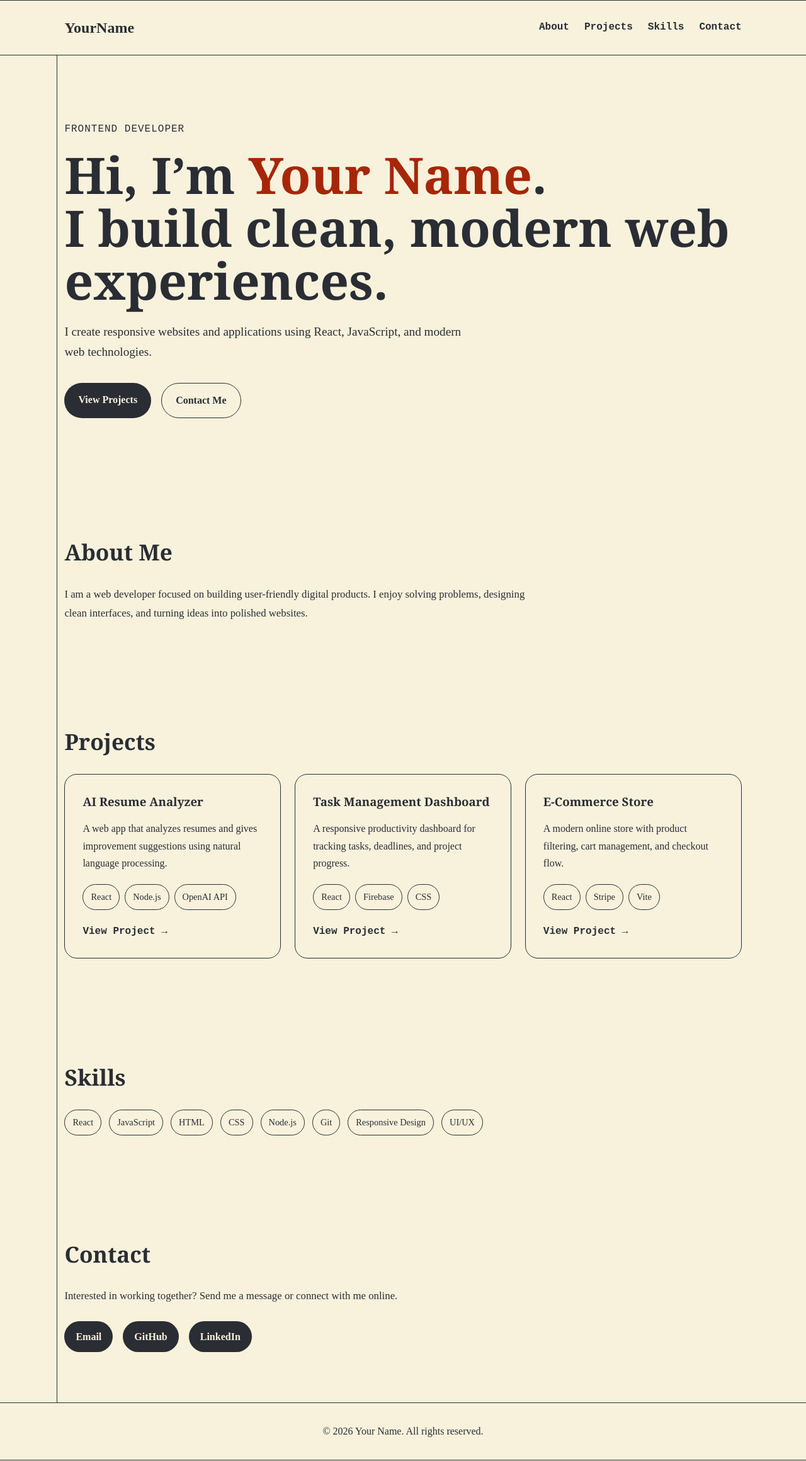
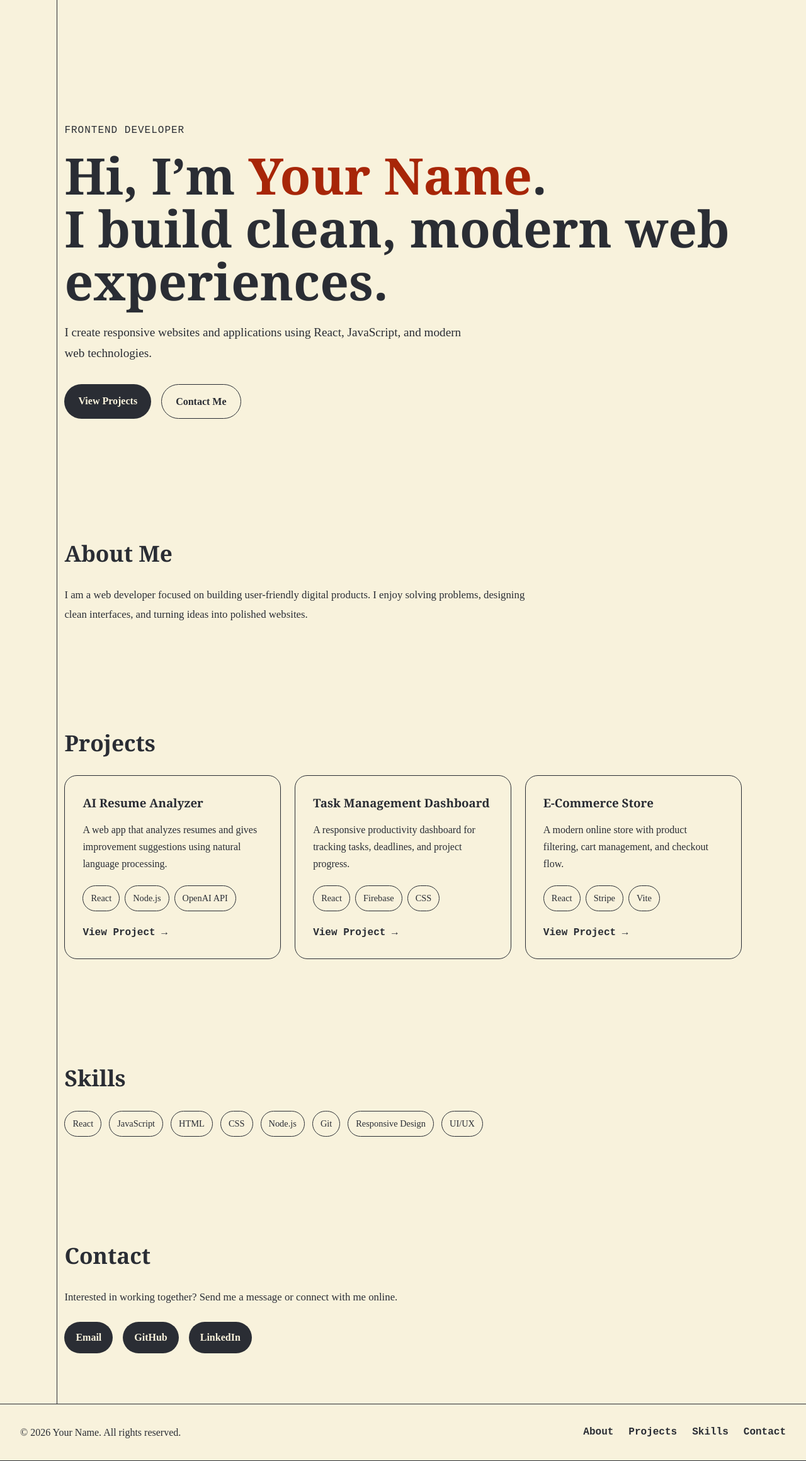
Before and after one commit to 1Aiden-K/portfolio-site, a React (Vite) app: page / in a window 1280 px wide. Shown: the whole page at 63% size. Built offline with nearby package versions, Linux system fonts and the light colour scheme.

Commit message:
Added Navbar animation

```diff
--- a/src/App.css
+++ b/src/App.css
@@ -24,6 +24,7 @@ a {
 }
 .content {
   position: relative;
+  padding-top: 90px;
 }
 
 .content::before {
--- a/src/App.jsx
+++ b/src/App.jsx
@@ -1,4 +1,7 @@
+import { useRef } from "react";
+
 import "./App.css";
+
 import Navbar from "./components/Navbar.jsx";
 import Footer from "./components/Footer.jsx";
 import Hero from "./components/Hero.jsx";
@@ -7,24 +10,26 @@ import Projects from "./components/Projects.jsx";
 import Skills from "./components/Skills.jsx";
 import Contact from "./components/Contact.jsx";
 
+import useFooterNavbarAnimation from "./hooks/navbarScrollAnimation.js";
+
 function App() {
+  const footerRef = useRef(null);
+
+  const progress = useFooterNavbarAnimation(footerRef);
+
   return (
     <div className="site">
-      <Navbar />
+      <Navbar progress={progress} />
 
       <main className="content">
         <Hero />
-
         <About />
-
         <Projects />
-
         <Skills />
-
         <Contact />
       </main>
 
-      <Footer />
+      <Footer ref={footerRef} />
     </div>
   );
 }
--- a/src/components/Footer.css
+++ b/src/components/Footer.css
@@ -1,7 +1,22 @@
 footer {
   text-align: center;
+  display: flex;
+  justify-content: space-between;
+  align-items: center;
   padding: 32px;
   color: var(--text);
   border-top: var(--border-width) solid var(--text);
   border-bottom: var(--border-width) solid var(--text);
 }
+
+@media (max-width: 850px) {
+  footer {
+    flex-direction: column;
+    gap: var(--gap-md);
+  }
+
+  .nav-links {
+    flex-wrap: wrap;
+    justify-content: center;
+  }
+}
--- a/src/components/Footer.jsx
+++ b/src/components/Footer.jsx
@@ -1,12 +1,19 @@
+import { forwardRef } from "react";
 import "./Footer.css";
 
+const Footer = forwardRef(function Footer(props, ref) {
+  return (
+    <footer ref={ref}>
+      <p>© 2026 Your Name. All rights reserved.</p>
 
-function Footer() {
-  return (
-    <footer>
-        <p>© 2026 Your Name. All rights reserved.</p>
+      <div className="nav-links">
+        <a href="#about">About</a>
+        <a href="#projects">Projects</a>
+        <a href="#skills">Skills</a>
+        <a href="#contact">Contact</a>
+      </div>
     </footer>
   );
-}
+});
 
 export default Footer;
--- a/src/components/Navbar.css
+++ b/src/components/Navbar.css
@@ -1,6 +1,9 @@
 .navbar {
-  position: sticky;
+  position: fixed;
   top: 0;
+  left: 0;
+  right: 0;
+
   z-index: 10;
   display: flex;
   justify-content: space-between;
@@ -9,6 +12,8 @@
   background: var(--background);
   border-bottom: var(--border-width) solid var(--text);
   border-top: var(--border-width) solid var(--text);
+
+  will-change: transform;
 }
 
 .logo {
--- a/src/components/Navbar.jsx
+++ b/src/components/Navbar.jsx
@@ -1,8 +1,13 @@
 import "./Navbar.css";
 
-function Navbar() {
+function Navbar({ progress }) {
   return (
-    <nav className="navbar">
+    <nav
+      className="navbar"
+      style={{
+        transform: `translateY(-${progress * 100}%)`,
+      }}
+    >
       <h2 className="logo">YourName</h2>
 
       <div className="nav-links">
--- /dev/null
+++ b/src/hooks/navbarScrollAnimation.js
@@ -0,0 +1,25 @@
+import { useEffect, useState } from "react";
+
+export default function useFooterNavbarAnimation(footerRef) {
+  const [progress, setProgress] = useState(0);
+
+  useEffect(() => {
+    const handleScroll = () => {
+      if (!footerRef.current) return;
+
+      const rect = footerRef.current.getBoundingClientRect();
+
+      const visible = Math.max(0, window.innerHeight - rect.top);
+      const p = Math.min(visible / rect.height, 1);
+
+      setProgress(p);
+    };
+
+    window.addEventListener("scroll", handleScroll);
+    handleScroll();
+
+    return () => window.removeEventListener("scroll", handleScroll);
+  }, [footerRef]);
+
+  return progress;
+}
```
Also changed, not shown: 2 other files (tests, documents, lock files or other folders).
